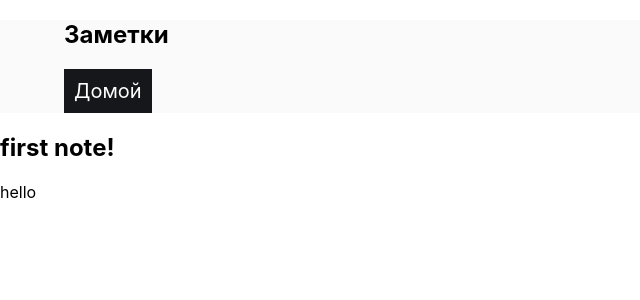
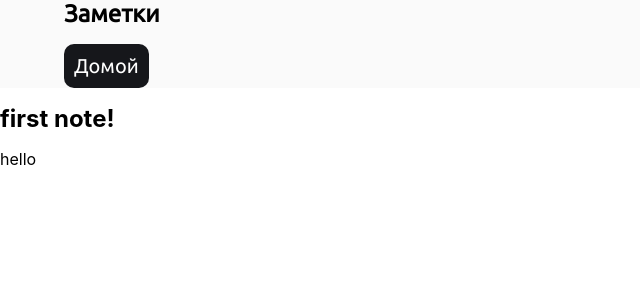
Before and after one commit to kirillmihalych/notes-redux-toolkit, a React (Create React App) app: page /notes/1 in a window 1280 px wide. Shown: the top 300 px of the page, without its empty margins (0-640 px from the left). Built offline with nearby package versions, Linux system fonts and the light colour scheme.

Commit message:
[8] CSS margin fixes

```diff
--- a/package.json
+++ b/package.json
@@ -7,6 +7,7 @@
     "@testing-library/jest-dom": "^5.16.5",
     "@testing-library/react": "^13.3.0",
     "@testing-library/user-event": "^14.4.3",
+    "normalize.css": "^8.0.1",
     "react": "^18.2.0",
     "react-dom": "^18.2.0",
     "react-redux": "^8.0.2",
--- a/src/components/Navbar.js
+++ b/src/components/Navbar.js
@@ -18,7 +18,9 @@ const Navbar = () => {
 }
 
 const Wrapper = styled.div`
+  font-family: 'Ubuntu', sans-serif;
   background: rgba(238, 238, 238, 0.3);
+  margin-bottom: 1rem;
   .nav-content {
     width: 90vw;
     max-width: 1170px;
@@ -32,6 +34,7 @@ const Wrapper = styled.div`
     font-size: 1.25rem;
     text-transform: capitalize;
     padding: 10px;
+    border-radius: 10px;
     background: var(--black);
     color: var(--white);
   }
--- a/src/index.css
+++ b/src/index.css
@@ -1,4 +1,5 @@
 @import url('https://fonts.googleapis.com/css2?family=Ubuntu&display=swap');
+
 *,
 ::after,
 ::before {
@@ -12,6 +13,14 @@ body {
     sans-serif;
   -webkit-font-smoothing: antialiased;
   -moz-osx-font-smoothing: grayscale;
+}
+
+h1,
+h2,
+h3,
+h4 {
+  margin: 0;
+  margin-bottom: 1rem;
 }
 
 code {
```
Also changed, not shown: 1 other file (tests, documents, lock files or other folders).
